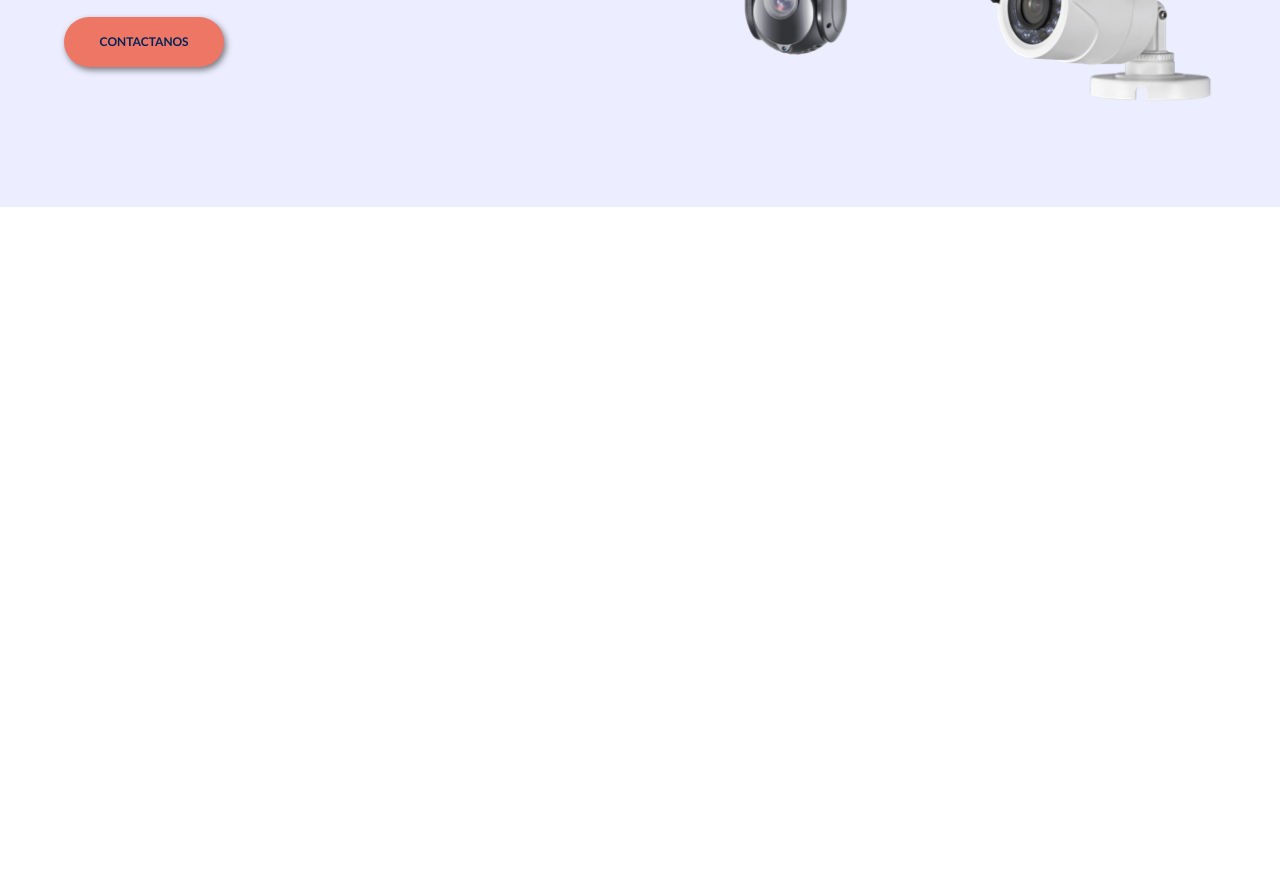
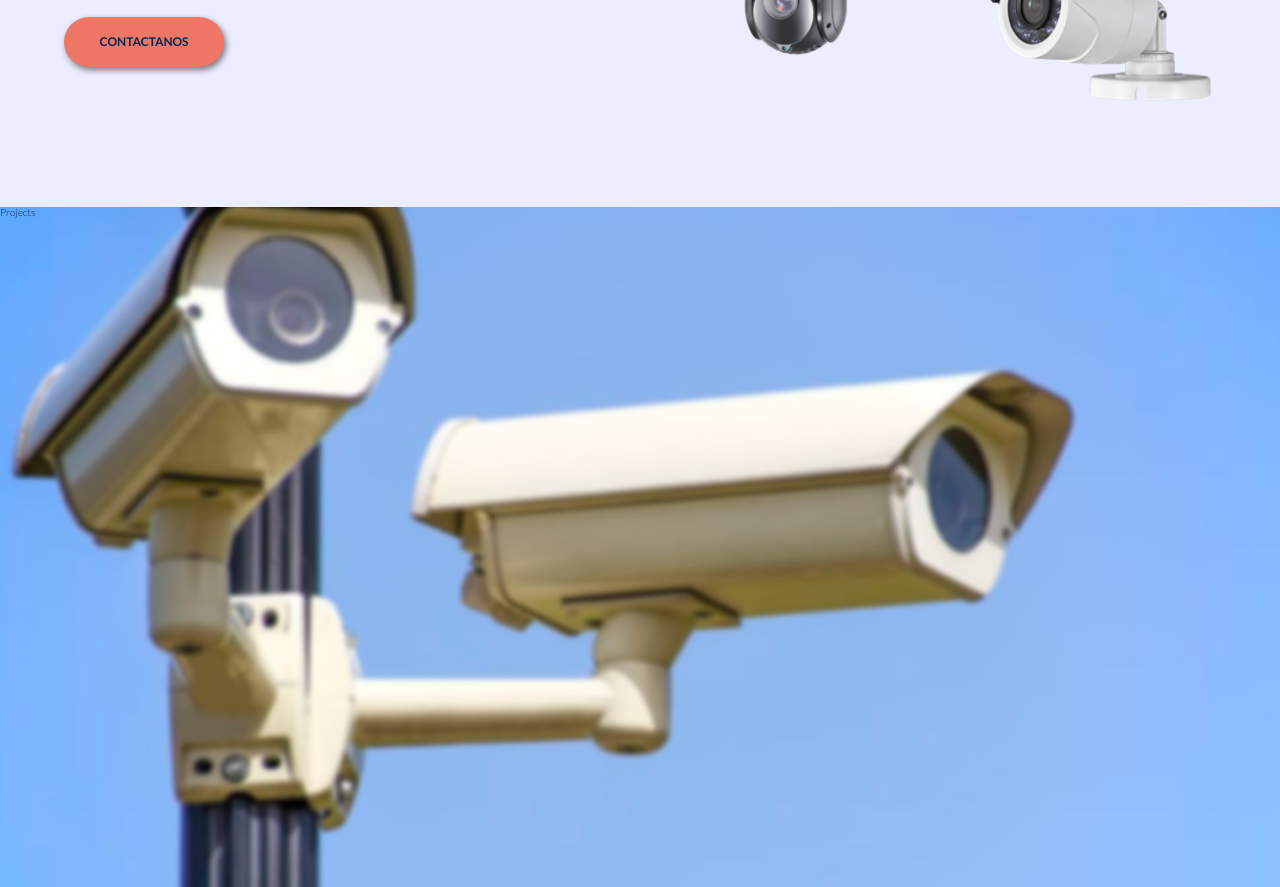
Before and after one commit to luishcastroc/seguridad-electronica, a Gatsby site in the folder gatsby/: page / in a window 1280 px wide. Shown: the part 2193-3080 px from the top of the page. Before the commit the page ends 2400 px from the top, so only its background shows below. Built offline with nearby package versions, Linux system fonts and the light colour scheme; Gatsby itself is replaced by a stand-in of ours.

Commit message:
add projects component

```diff
--- /dev/null
+++ b/gatsby/src/components/Footer.js
@@ -0,0 +1,10 @@
+import React from 'react';
+import styled from 'styled-components';
+
+const FooterStyles = styled.div`
+  height: 30rem;
+`;
+
+export default function Footer() {
+  return <FooterStyles>Footer</FooterStyles>;
+}
--- a/gatsby/src/components/Layout.js
+++ b/gatsby/src/components/Layout.js
@@ -2,6 +2,7 @@ import React, { useState, useEffect } from 'react';
 import Nav from './Nav';
 import GlobalStyles from '../styles/GlobalStyles';
 import Typography from '../styles/Typography';
+import Footer from './Footer';
 
 export default function Layout({ children }) {
   // determined if page has scrolled and if the view is on mobile
@@ -32,6 +33,7 @@ export default function Layout({ children }) {
       <Typography />
       <Nav scrolled={scrolled} />
       {children}
+      <Footer />
     </>
   );
 }
--- a/gatsby/src/components/Projects.js
+++ b/gatsby/src/components/Projects.js
@@ -1,5 +1,33 @@
+import { graphql, useStaticQuery } from 'gatsby';
+import BackgroundImage from 'gatsby-background-image';
 import React from 'react';
+import styled from 'styled-components';
+
+const ProjectsStyles = styled(BackgroundImage)`
+  background-position: center;
+  background-repeat: no-repeat;
+  background-size: cover;
+  min-height: 100vh;
+  height: 100%;
+  width: 100%;
+`;
 
 export default function Projects() {
-  return <div>Projects</div>;
+  const { image } = useStaticQuery(graphql`
+    query {
+      image: file(relativePath: { eq: "projects-bg.jpg" }) {
+        sharp: childImageSharp {
+          fluid(quality: 90, maxWidth: 1920) {
+            ...GatsbyImageSharpFluid_withWebp
+          }
+        }
+      }
+    }
+  `);
+
+  return (
+    <ProjectsStyles Tag="div" fluid={image.sharp.fluid}>
+      Projects
+    </ProjectsStyles>
+  );
 }
--- a/gatsby/src/pages/index.js
+++ b/gatsby/src/pages/index.js
@@ -1,6 +1,7 @@
 import React from 'react';
 import Description from '../components/Description';
 import Main from '../components/Main';
+import Projects from '../components/Projects';
 import SEO from '../components/SEO';
 import Technology from '../components/Technology';
 
@@ -11,6 +12,7 @@ export default function Index() {
       <Main />
       <Description />
       <Technology />
+      <Projects />
     </>
   );
 }
```
Also changed, not shown: gatsby/netlify.toml (added), gatsby/src/assets/images/projects-bg.jpg (added).
